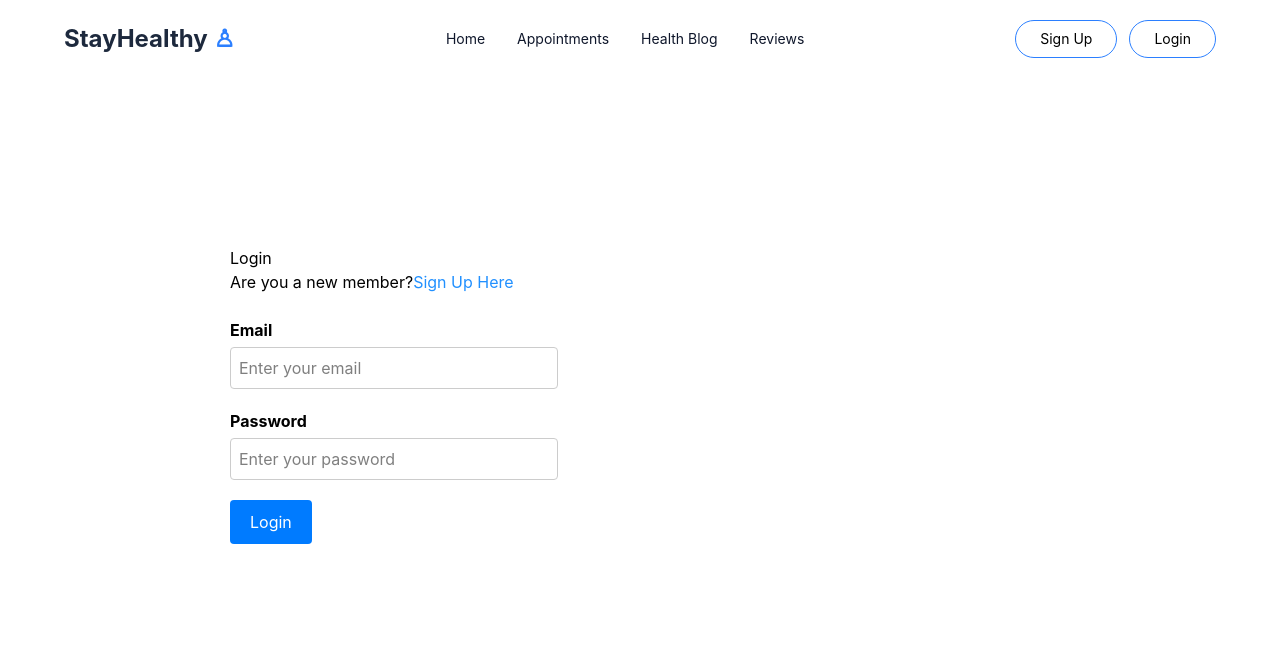
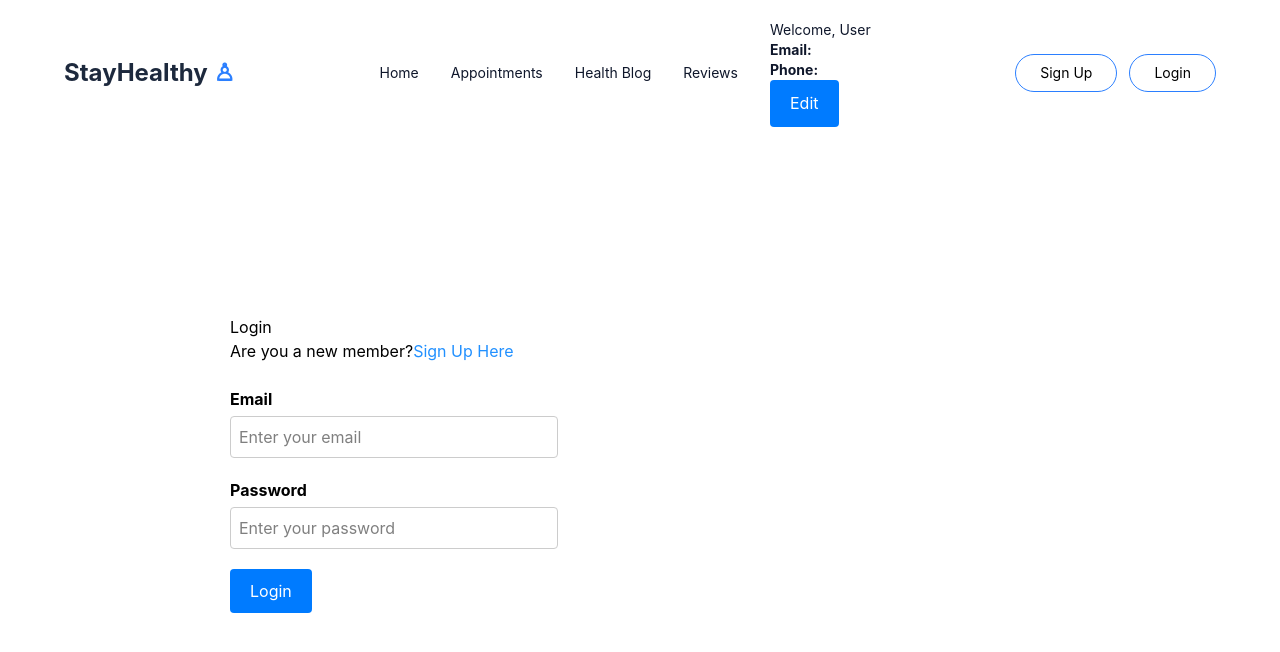
Before and after one commit to wandikahadi/med_appt, a React (Vite) app: page /login in a window 1280 px wide. Shown: the top 652 px of the page. Built offline with nearby package versions, Linux system fonts and the light colour scheme.

Commit message:
Add profile form

```diff
--- a/src/AppRoutes.jsx
+++ b/src/AppRoutes.jsx
@@ -11,7 +11,6 @@ import Consultation from "./pages/Consultation";
 import SelfCheckup from "./pages/SelfCheckup";
 import InstantConsultation from './components/InstantConsultation';
 import Notification from './components/Notification';
-import GiveReviews from "./components/ReviewForm/GiveReviews";
 
 export default function AppRoutes() {
     return (
@@ -22,7 +21,6 @@ export default function AppRoutes() {
                 <Route path="/signup" element={<Sign_Up />} />
                 <Route path="/appointments" element={<Appointment />} />
                 <Route path="/blog" element={<HealthBlog />} />
-                <Route path="/give-reviews" element={<GiveReviews />} />
                 <Route path="/reviews" element={<Reviews />} />
                 <Route path="/instant-consultation" element={<InstantConsultation />} />
                 <Route path="/self-checkup" element={<SelfCheckup />} />
--- a/src/components/Navbar.jsx
+++ b/src/components/Navbar.jsx
@@ -1,4 +1,5 @@
 import { Link } from "react-router-dom";
+import ProfileForm from './ProfileForm';
 
 export default function Navbar() {
     return (
@@ -12,6 +13,7 @@ export default function Navbar() {
                 <Link to="/appointments">Appointments</Link>
                 <Link to="/blog">Health Blog</Link>
                 <Link to="/reviews">Reviews</Link>
+                <ProfileForm />
             </div>
 
             <div className="hidden items-center gap-3 sm:flex">
--- /dev/null
+++ b/src/components/ProfileForm.css
@@ -0,0 +1,106 @@
+/* Following code has been commented with appropriate comments for your reference.
+*/
+/* Styles for the container holding the profile information */
+.profile-container {
+    max-width: 400px;
+    /* Set the maximum width of the container to 400 pixels */
+    margin: 15% auto;
+    /* Center the container horizontally with a 15% top margin */
+    padding: 20px;
+    /* Add 20 pixels of padding inside the container */
+    background-color: #f5f5f5;
+    /* Set the background color of the container to light gray */
+    border-radius: 4px;
+    /* Apply a border radius of 4 pixels to round the corners */
+}
+
+/* Styles for the heading within the profile container */
+.profile-container h1 {
+    margin-top: 0;
+    /* Remove any top margin from the heading */
+}
+
+/* Styles for the form within the profile container */
+.profile-container form {
+    margin-bottom: 20px;
+    /* Add a bottom margin of 20 pixels to the form */
+}
+
+/* Styles for labels within the profile container */
+.profile-container label {
+    display: block;
+    /* Display labels as block elements to stack them vertically */
+    margin-bottom: 10px;
+    /* Add a bottom margin of 10 pixels to separate labels */
+}
+
+/* Styles for text and email input fields within the profile container */
+.profile-container input[type="text"],
+.profile-container input[type="email"] {
+    width: 100%;
+    /* Set the width of text and email inputs to 100% of the container */
+    padding: 8px;
+    /* Add 8 pixels of padding inside the input fields */
+    border: 1px solid #ccc;
+    /* Apply a 1 pixel solid border with light gray color */
+    border-radius: 4px;
+    /* Round the corners of the input fields with a border radius of 4 pixels */
+}
+
+/* Styles for buttons within the profile container */
+.profile-container button {
+    display: block;
+    /* Display buttons as block elements to make them full width */
+    width: 100%;
+    /* Set the width of buttons to 100% of the container */
+    padding: 8px;
+    /* Add 8 pixels of padding inside the buttons */
+    background-color: #2190ff;
+    /* Set the background color of buttons to a blue shade */
+    color: #fff;
+    /* Set the text color of buttons to white */
+    border: none;
+    /* Remove borders from buttons */
+    border-radius: 4px;
+    /* Apply a border radius of 4 pixels to round button corners */
+    cursor: pointer;
+    /* Change cursor to pointer when hovering over buttons */
+}
+
+/* Styles for the container holding additional profile details */
+.profile-details {
+    background-color: #fff;
+    /* Set the background color of details container to white */
+    border-radius: 4px;
+    /* Apply a border radius of 4 pixels to round the corners */
+    padding: 20px;
+    /* Add 20 pixels of padding inside the details container */
+}
+
+/* Styles for headings within the profile details container */
+.profile-details h2 {
+    margin-top: 0;
+    /* Remove any top margin from headings inside details container */
+}
+
+/* Styles for paragraphs within the profile details container */
+.profile-details p {
+    margin-bottom: 10px;
+    /* Add a bottom margin of 10 pixels to separate paragraphs */
+}
+
+/* Styles for buttons within the profile details container */
+.profile-details button {
+    background-color: #2190ff;
+    /* Set the background color of buttons to a blue shade */
+    color: #fff;
+    /* Set the text color of buttons to white */
+    border: none;
+    /* Remove borders from buttons */
+    border-radius: 4px;
+    /* Apply a border radius of 4 pixels to round button corners */
+    padding: 8px 12px;
+    /* Add padding inside buttons (8 pixels top/bottom, 12 pixels left/right) */
+    cursor: pointer;
+    /* Change cursor to pointer when hovering over buttons in details container */
+}
--- /dev/null
+++ b/src/components/ProfileForm.jsx
@@ -0,0 +1,158 @@
+// Following code has been commented with appropriate comments for your reference.
+import React, { useEffect, useState } from "react";
+import { API_URL } from "../config";
+import { useNavigate } from "react-router-dom";
+
+const ProfileForm = () => {
+    const [userDetails, setUserDetails] = useState({});
+    const [updatedDetails, setUpdatedDetails] = useState({});
+    const [editMode, setEditMode] = useState(false);
+
+    const navigate = useNavigate();
+
+    useEffect(() => {
+        const authtoken = sessionStorage.getItem("auth-token");
+        if (!authtoken) {
+            navigate("/login");
+        } else {
+            fetchUserProfile();
+        }
+    }, [navigate]);
+
+    const fetchUserProfile = async () => {
+        try {
+            const authtoken = sessionStorage.getItem("auth-token");
+            const email = sessionStorage.getItem("email");
+
+            if (!authtoken || !email) {
+                navigate("/login");
+                return;
+            }
+
+            const response = await fetch(`${API_URL}/api/auth/user`, {
+                headers: {
+                    Authorization: `Bearer ${authtoken}`,
+                    Email: email,
+                },
+            });
+
+            if (response.ok) {
+                const user = await response.json();
+                setUserDetails(user);
+                setUpdatedDetails(user);
+            } else {
+                throw new Error("Failed to fetch user profile");
+            }
+        } catch (error) {
+            console.error(error);
+        }
+    };
+
+    const handleEdit = () => {
+        setEditMode(true);
+    };
+
+    const handleInputChange = (e) => {
+        setUpdatedDetails({
+            ...updatedDetails,
+            [e.target.name]: e.target.value,
+        });
+    };
+
+    const handleSubmit = async (e) => {
+        e.preventDefault();
+
+        try {
+            const authtoken = sessionStorage.getItem("auth-token");
+            const email = sessionStorage.getItem("email");
+
+            if (!authtoken || !email) {
+                navigate("/login");
+                return;
+            }
+
+            const response = await fetch(`${API_URL}/api/auth/user`, {
+                method: "PUT",
+                headers: {
+                    Authorization: `Bearer ${authtoken}`,
+                    "Content-Type": "application/json",
+                    Email: email,
+                },
+                body: JSON.stringify(updatedDetails),
+            });
+
+            if (response.ok) {
+                sessionStorage.setItem("name", updatedDetails.name || "");
+                sessionStorage.setItem("phone", updatedDetails.phone || "");
+
+                setUserDetails(updatedDetails);
+                setEditMode(false);
+                alert("Profile Updated Successfully!");
+                navigate("/");
+            } else {
+                throw new Error("Failed to update profile");
+            }
+        } catch (error) {
+            console.error(error);
+        }
+    };
+
+    return (
+        <div className="profile-container">
+            {editMode ? (
+                <form onSubmit={handleSubmit}>
+                    <label>
+                        Email
+                        <input
+                            type="email"
+                            name="email"
+                            value={updatedDetails.email || ""}
+                            disabled
+                        />
+                    </label>
+
+                    <label>
+                        Name
+                        <input
+                            type="text"
+                            name="name"
+                            value={updatedDetails.name || ""}
+                            onChange={handleInputChange}
+                        />
+                    </label>
+
+                    <label>
+                        Phone
+                        <input
+                            type="text"
+                            name="phone"
+                            value={updatedDetails.phone || ""}
+                            onChange={handleInputChange}
+                        />
+                    </label>
+
+                    <button type="submit">Save</button>
+                    <button type="button" onClick={() => setEditMode(false)}>
+                        Cancel
+                    </button>
+                </form>
+            ) : (
+                <div className="profile-details">
+                    <h1>Welcome, {userDetails.name || "User"}</h1>
+
+                    <p>
+                        <strong>Email:</strong> {userDetails.email}
+                    </p>
+
+                    <p>
+                        <strong>Phone:</strong> {userDetails.phone}
+                    </p>
+
+                    <button onClick={handleEdit}>Edit</button>
+                </div>
+            )}
+        </div>
+    );
+};
+
+export default ProfileForm;
```
